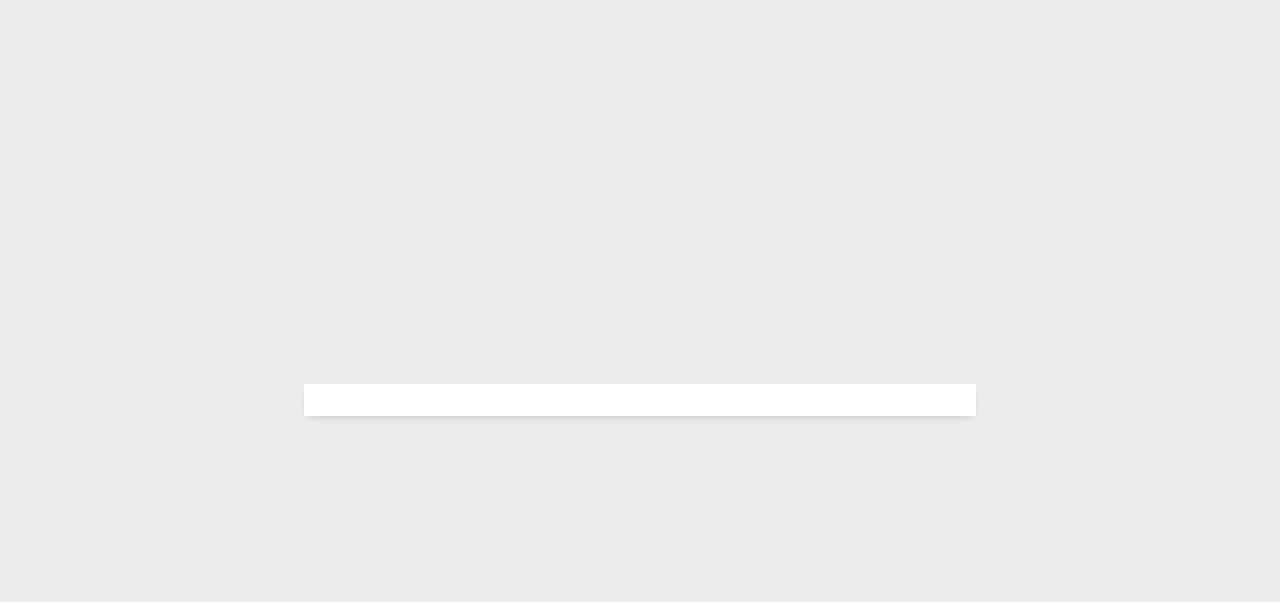
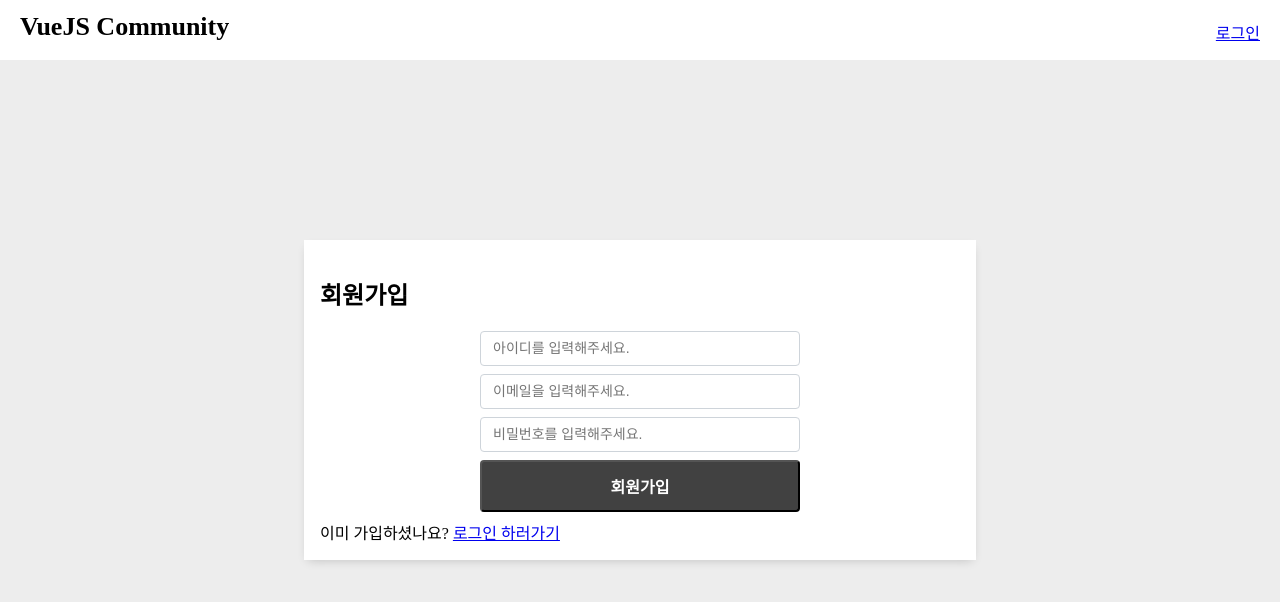
Before and after one commit to dungsil/lsware-frontend-study, a Vue app in the folder community/: page /auth/register in a window 1280 px wide. Shown: the top 602 px of the page. Built offline with nearby package versions, Linux system fonts and the light colour scheme.

Commit message:
commnuity: 회원가입 페이지 추가

```diff
--- a/community/src/components/AppHeader.vue
+++ b/community/src/components/AppHeader.vue
@@ -9,6 +9,9 @@
 </template>
 
 <script>
+export default {
+  name: 'AppHeader'
+}
 </script>
 
 <style scoped>
--- /dev/null
+++ b/community/src/pages/auth/Register.vue
@@ -0,0 +1,62 @@
+<template>
+    <div id="signUp">
+      <h2>회원가입</h2>
+
+      <form @submit.prevent="onRegister">
+        <label for="name">
+          <input type="text" name="name" id="name" v-model="name" placeholder="아이디를 입력해주세요.">
+        </label>
+
+        <label for="email">
+          <input type="email" name="email" id="email" v-model="email" placeholder="이메일을 입력해주세요.">
+        </label>
+
+        <label for="password">
+          <input type="password" name="password" id="password" v-model="password" placeholder="비밀번호를 입력해주세요.">
+        </label>
+
+        <input type="submit" value="회원가입">
+      </form>
+      이미 가입하셨나요?
+      <router-link to="/auth/login">로그인 하러가기</router-link>
+    </div>
+</template>
+
+<script>
+import http from '@/plugins/http'
+export default {
+  name: 'Register',
+  data () {
+    return {
+      name: null,
+      email: null,
+      password: null
+    }
+  },
+  methods: {
+    onRegister () {
+      const { name, email, password } = this
+      http.post('/auth/signup', { name, email, password })
+        .then(() => {
+          alert('회원가입이 완료되었습니다.')
+          this.$router.push({ name: 'Login' })
+        })
+        .catch((err) => alert(err.response.data.msg))
+    }
+  }
+}
+</script>
+
+<style>
+input:not([type="submit"]) {
+  width: 100%;
+  height: calc(1.5em + .75rem + 2px);
+  margin-bottom: 8px;
+  padding: 5px 12px;
+  color: #495057;
+  border: 1px solid
+  #ced4da;
+  border-radius: .25rem;
+  font-size: 14px;
+}
+</style>
--- a/community/src/pages/auth/registry.vue
+++ /dev/null
@@ -1,11 +0,0 @@
-<template>
-    <div id="signUp">
-      <h2>회원가입</h2>
-    </div>
-</template>
-
-<script>
-export default {
-  name: 'SignUp'
-}
-</script>
--- a/community/src/router/index.js
+++ b/community/src/router/index.js
@@ -6,7 +6,7 @@ import Header from '../components/AppHeader'
 import Index from '../pages/Index'
 
 // 회원관리
-import Registry from '../pages/auth/Registry'
+import Register from '../pages/auth/Register'
 import Login from '../pages/auth/Login'
 
 // 게시글 관리
@@ -21,7 +21,7 @@ export default new Router({
 
     // 회원관리
     router(Login, '/auth/login'), // 로그인 페이지
-    router(Registry, '/auth/registry'), // 회원가입 페이지
+    router(Register, '/auth/register'), // 회원가입 페이지
 
     // 게시글 관리
     router(PostDetail, '/posts/:id')
```
